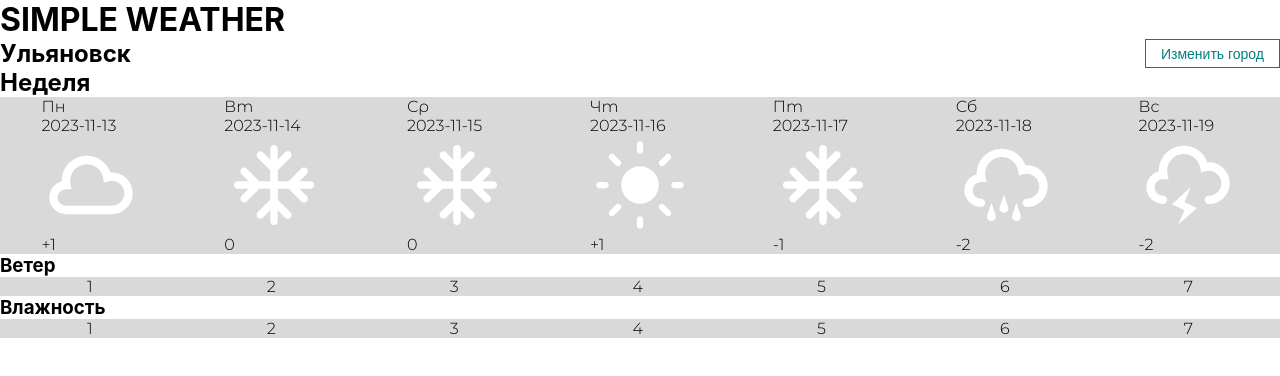
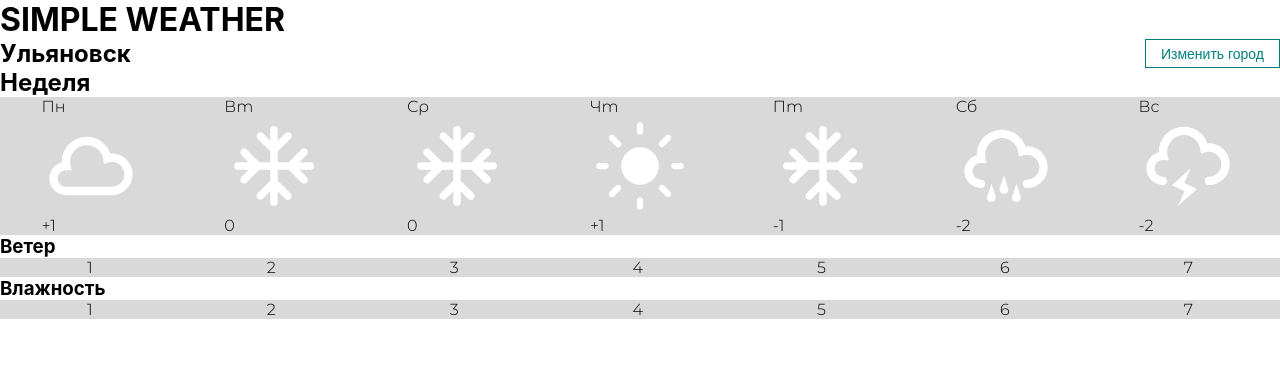
Before and after one commit to HerbalTea312/weather_study_app, a React (Create React App) app: page / in a window 1280 px wide. Shown: the top 376 px of the page. Built offline with nearby package versions, Linux system fonts and the light colour scheme; the HTML template or start-up script is replaced by a standard one.

Commit message:
modified table item not to show empty tags

```diff
--- a/src/App.js
+++ b/src/App.js
@@ -1,4 +1,4 @@
-import OneRowTable from './components/OneRowTable';
+import OneRowTable from './components/OneRowTable'
 import City from './components/City';
 import React from 'react';
 import './styles/App.css'
--- a/src/components/ThreeRowItem.jsx
+++ b/src/components/ThreeRowItem.jsx
@@ -8,16 +8,22 @@ function getWeekDay(date) {
     return days[date.getDay()];
 }
 
+function isNotNull(value) {
+    if (value) return (value)
+}
 
 const ThreeRowItem = function (props) {
-
-    let date = new Date(props.post.date);
+    console.log(props);
+    let weekDay = new Date(props.post.date);
     return (
         <div className='flex direction_column'>
-            <p>{getWeekDay(date)}</p>
-            <p>{props.post.date}</p>
-            <WeatherSVG value={props.post.icon} />
-            <p>{props.post.temperature}</p>
+
+            {/* Придумать, как показывать дату ИЛИ время
+            И можно будет использовать один компонент на все списки */}
+
+            <p>{getWeekDay(weekDay)}</p>
+            <WeatherSVG value={isNotNull(props.post.icon)} />
+            <p>{isNotNull(props.post.temperature)}</p>
         </div>
     );
 }
```
